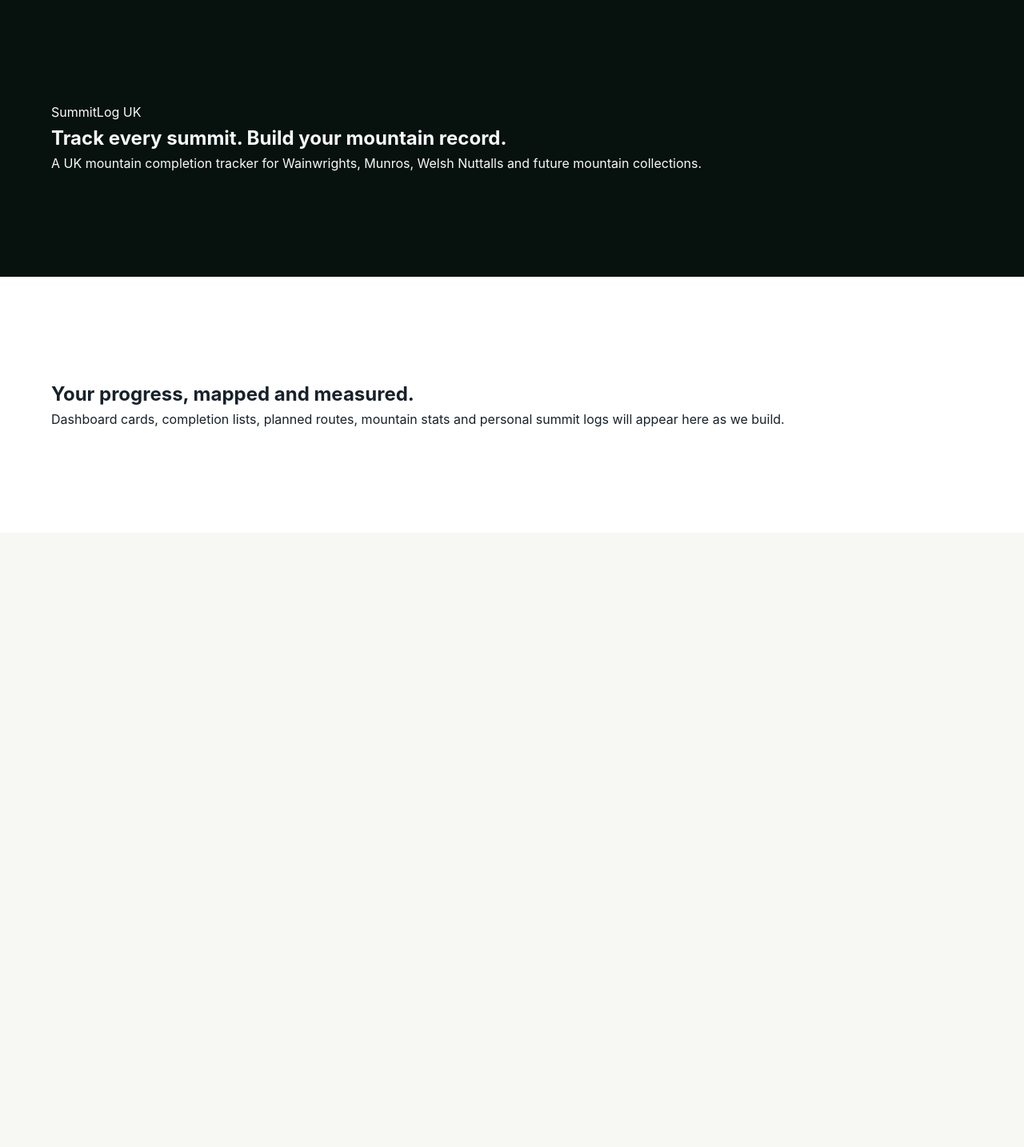
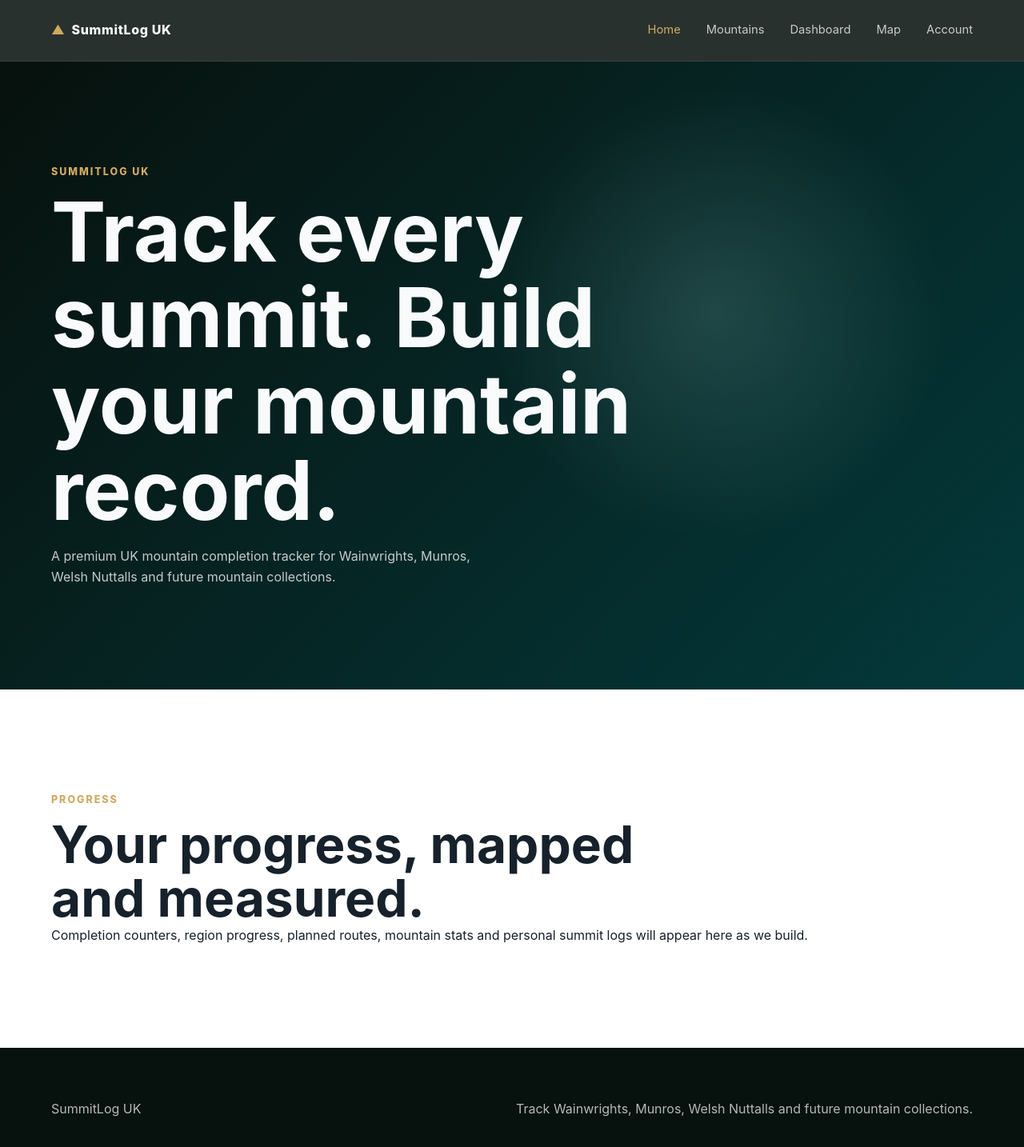
Before and after one commit to TGOSS1984/summitlog-uk, a React app in the folder frontend/: page / in a window 1280 px wide. Shown: the top 1434 px of the page at 80% size. Before the commit the page ends 800 px from the top, so only its background shows below. Built offline with nearby package versions, Linux system fonts and the light colour scheme; the HTML template or start-up script is replaced by a standard one.

Commit message:
feat: add frontend layout shell and routing

```diff
--- a/frontend/src/App.jsx
+++ b/frontend/src/App.jsx
@@ -1,28 +1,28 @@
+import { createBrowserRouter, RouterProvider } from "react-router-dom";
+
+import Layout from "./components/layout/Layout";
+import AccountPage from "./pages/AccountPage";
+import DashboardPage from "./pages/DashboardPage";
+import HomePage from "./pages/HomePage";
+import MapPage from "./pages/MapPage";
+import MountainsPage from "./pages/MountainsPage";
+
+const router = createBrowserRouter([
+  {
+    path: "/",
+    element: <Layout />,
+    children: [
+      { index: true, element: <HomePage /> },
+      { path: "mountains", element: <MountainsPage /> },
+      { path: "dashboard", element: <DashboardPage /> },
+      { path: "map", element: <MapPage /> },
+      { path: "account", element: <AccountPage /> },
+    ],
+  },
+]);
+
 function App() {
-  return (
-    <main>
-      <section className="section section-dark">
-        <div className="container">
-          <p>SummitLog UK</p>
-          <h1>Track every summit. Build your mountain record.</h1>
-          <p>
-            A UK mountain completion tracker for Wainwrights, Munros, Welsh
-            Nuttalls and future mountain collections.
-          </p>
-        </div>
-      </section>
-
-      <section className="section section-light">
-        <div className="container">
-          <h2>Your progress, mapped and measured.</h2>
-          <p>
-            Dashboard cards, completion lists, planned routes, mountain stats
-            and personal summit logs will appear here as we build.
-          </p>
-        </div>
-      </section>
-    </main>
-  );
+  return <RouterProvider router={router} />;
 }
 
 export default App;
--- /dev/null
+++ b/frontend/src/components/layout/Footer.jsx
@@ -0,0 +1,12 @@
+function Footer() {
+  return (
+    <footer className="site-footer">
+      <div className="container site-footer__inner">
+        <p>SummitLog UK</p>
+        <p>Track Wainwrights, Munros, Welsh Nuttalls and future mountain collections.</p>
+      </div>
+    </footer>
+  );
+}
+
+export default Footer;
--- /dev/null
+++ b/frontend/src/components/layout/Layout.jsx
@@ -0,0 +1,15 @@
+import { Outlet } from "react-router-dom";
+import Navbar from "./Navbar";
+import Footer from "./Footer";
+
+function Layout() {
+  return (
+    <>
+      <Navbar />
+      <Outlet />
+      <Footer />
+    </>
+  );
+}
+
+export default Layout;
--- /dev/null
+++ b/frontend/src/components/layout/Navbar.jsx
@@ -0,0 +1,24 @@
+import { Link, NavLink } from "react-router-dom";
+
+function Navbar() {
+  return (
+    <header className="site-header">
+      <div className="container site-header__inner">
+        <Link to="/" className="site-logo">
+          <span className="site-logo__mark">▲</span>
+          <span>SummitLog UK</span>
+        </Link>
+
+        <nav className="site-nav">
+          <NavLink to="/">Home</NavLink>
+          <NavLink to="/mountains">Mountains</NavLink>
+          <NavLink to="/dashboard">Dashboard</NavLink>
+          <NavLink to="/map">Map</NavLink>
+          <NavLink to="/account">Account</NavLink>
+        </nav>
+      </div>
+    </header>
+  );
+}
+
+export default Navbar;
--- /dev/null
+++ b/frontend/src/pages/AccountPage.jsx
@@ -0,0 +1,15 @@
+function AccountPage() {
+  return (
+    <main className="page">
+      <section className="section section-light">
+        <div className="container">
+          <p className="section-kicker">Explore</p>
+          <h1>Mountains</h1>
+          <p>Mountain lists and filters will be built here.</p>
+        </div>
+      </section>
+    </main>
+  );
+}
+
+export default AccountPage;
--- /dev/null
+++ b/frontend/src/pages/DashboardPage.jsx
@@ -0,0 +1,15 @@
+function DashboardPage() {
+  return (
+    <main className="page">
+      <section className="section section-light">
+        <div className="container">
+          <p className="section-kicker">Explore</p>
+          <h1>Mountains</h1>
+          <p>Mountain lists and filters will be built here.</p>
+        </div>
+      </section>
+    </main>
+  );
+}
+
+export default DashboardPage;
--- /dev/null
+++ b/frontend/src/pages/HomePage.jsx
@@ -0,0 +1,29 @@
+function HomePage() {
+  return (
+    <main>
+      <section className="section section-dark hero-preview">
+        <div className="container">
+          <p className="section-kicker">SummitLog UK</p>
+          <h1>Track every summit. Build your mountain record.</h1>
+          <p>
+            A premium UK mountain completion tracker for Wainwrights, Munros,
+            Welsh Nuttalls and future mountain collections.
+          </p>
+        </div>
+      </section>
+
+      <section className="section section-light">
+        <div className="container">
+          <p className="section-kicker">Progress</p>
+          <h2>Your progress, mapped and measured.</h2>
+          <p>
+            Completion counters, region progress, planned routes, mountain stats
+            and personal summit logs will appear here as we build.
+          </p>
+        </div>
+      </section>
+    </main>
+  );
+}
+
+export default HomePage;
--- /dev/null
+++ b/frontend/src/pages/MapPage.jsx
@@ -0,0 +1,15 @@
+function MapPage() {
+  return (
+    <main className="page">
+      <section className="section section-light">
+        <div className="container">
+          <p className="section-kicker">Explore</p>
+          <h1>Mountains</h1>
+          <p>Mountain lists and filters will be built here.</p>
+        </div>
+      </section>
+    </main>
+  );
+}
+
+export default MapPage;
--- /dev/null
+++ b/frontend/src/pages/MountainsPage.jsx
@@ -0,0 +1,15 @@
+function MountainsPage() {
+  return (
+    <main className="page">
+      <section className="section section-light">
+        <div className="container">
+          <p className="section-kicker">Explore</p>
+          <h1>Mountains</h1>
+          <p>Mountain lists and filters will be built here.</p>
+        </div>
+      </section>
+    </main>
+  );
+}
+
+export default MountainsPage;
--- a/frontend/src/styles/global.css
+++ b/frontend/src/styles/global.css
@@ -79,3 +79,100 @@ box-shadow:
 var(--shadow-large);
 
 }
+
+.site-header {
+  position: sticky;
+  top: 0;
+  z-index: 20;
+  background: rgba(7, 17, 13, 0.86);
+  backdrop-filter: blur(14px);
+  border-bottom: 1px solid var(--border-soft);
+}
+
+.site-header__inner {
+  min-height: 76px;
+  display: flex;
+  align-items: center;
+  justify-content: space-between;
+  gap: var(--space-lg);
+}
+
+.site-logo {
+  color: var(--color-text-light);
+  text-decoration: none;
+  font-weight: 800;
+  letter-spacing: 0.04em;
+}
+
+.site-logo__mark {
+  color: var(--color-accent);
+  margin-right: 0.5rem;
+}
+
+.site-nav {
+  display: flex;
+  align-items: center;
+  gap: var(--space-lg);
+}
+
+.site-nav a {
+  color: rgba(248, 250, 252, 0.76);
+  text-decoration: none;
+  font-size: 0.92rem;
+}
+
+.site-nav a.active,
+.site-nav a:hover {
+  color: var(--color-accent);
+}
+
+.hero-preview {
+  min-height: 620px;
+  display: flex;
+  align-items: center;
+  background:
+    radial-gradient(circle at 70% 40%, rgba(127, 181, 179, 0.22), transparent 28%),
+    linear-gradient(135deg, var(--color-bg-dark), var(--color-teal-deep));
+}
+
+.section-kicker {
+  color: var(--color-accent);
+  text-transform: uppercase;
+  letter-spacing: 0.16em;
+  font-size: 0.78rem;
+  font-weight: 800;
+  margin-bottom: var(--space-sm);
+}
+
+h1,
+h2 {
+  line-height: 1.05;
+  max-width: 760px;
+}
+
+h1 {
+  font-size: clamp(3rem, 8vw, 6.6rem);
+}
+
+h2 {
+  font-size: clamp(2rem, 5vw, 4rem);
+}
+
+.hero-preview p:not(.section-kicker) {
+  max-width: 560px;
+  margin-top: var(--space-md);
+  color: rgba(248, 250, 252, 0.78);
+}
+
+.site-footer {
+  background: var(--color-bg-dark);
+  color: var(--color-text-light);
+  padding: var(--space-xl) 0;
+}
+
+.site-footer__inner {
+  display: flex;
+  justify-content: space-between;
+  gap: var(--space-lg);
+  color: rgba(248, 250, 252, 0.72);
+}
--- a/frontend/src/styles/tokens.css
+++ b/frontend/src/styles/tokens.css
@@ -6,6 +6,9 @@
 --color-bg-slate: #101923;
 --color-bg-light: #f7f7f4;
 --color-bg-white: #ffffff;
+--color-teal: #064f52;
+--color-teal-deep: #04393b;
+--color-teal-soft: #7fb5b3;
 
 /* ---------- text ---------- */
 
```
